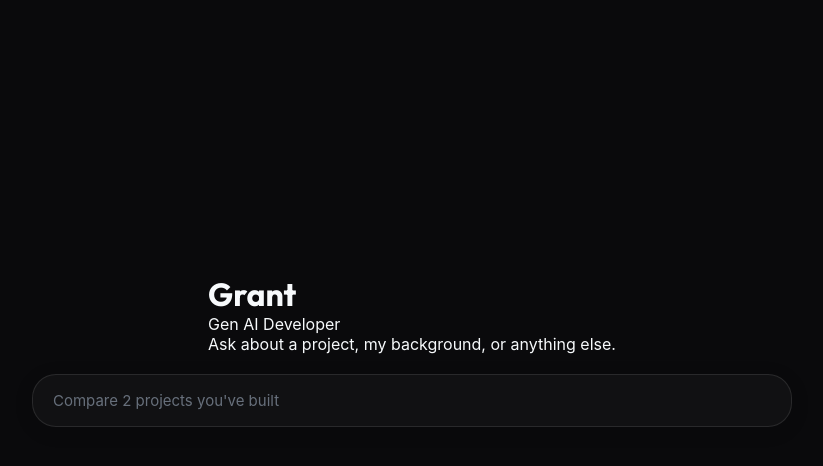
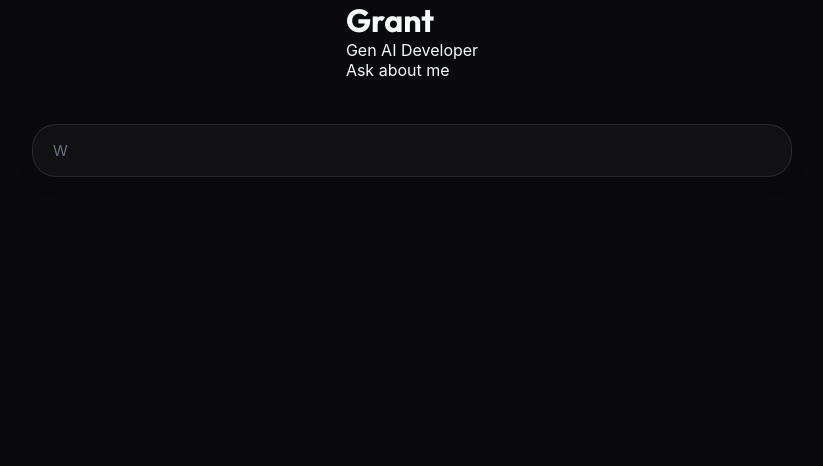
Before and after one commit to GrantCanty/tooling_portfolio, a React app in the folder frontend/: page / in a window 1280 px wide. Shown: the top 466 px of the page, without its empty margins (228-1051 px from the left). Built offline with nearby package versions, Linux system fonts and the light colour scheme; the HTML template or start-up script is replaced by a standard one; a web font is replaced by a local one.

Commit message:
small frontend changes. hero content now fades out smoother. no strange transition with messages jumping to the top of the page

```diff
--- a/frontend/src/App.css
+++ b/frontend/src/App.css
@@ -7,7 +7,7 @@
   position: relative;
 }
 
-.app-container.landing.layout-landing {
+.app-container.landing.layout-landing:not(.chat-active) {
   padding-bottom: 80px;
 }
 
@@ -15,12 +15,11 @@
   height: 100%;
   position: relative;
   overflow-y: auto;
-  transition: all 0.5s ease;
 }
 
 /* Base Chat Wrapper */
 .chat-container-wrapper {
-  transition: all 0.6s cubic-bezier(0.19, 1, 0.22, 1);
+  transition: width 0.4s ease, background 0.4s ease, border 0.4s ease;
   z-index: 100;
   display: flex;
   flex-direction: column;
@@ -28,55 +27,38 @@
   /* Allow shrinking */
 }
 
-/* 1. Landing Layout: Pre-Chat */
-.layout-landing:not(.chat-active) {
+.layout-landing {
+  position: relative;
+  display: flex;
   flex-direction: column;
   align-items: center;
-  justify-content: center;
+  gap: 24px;
 }
 
-.layout-landing:not(.chat-active) .main-content {
+.layout-landing .main-content {
+  position: relative;
+  z-index: 20;
+  width: 100%;
+  flex: none;
   order: 1;
-  flex: none;
-  width: 100%;
   height: auto;
 }
 
-.layout-landing:not(.chat-active) .chat-container-wrapper {
+.layout-landing .chat-container-wrapper {
+  position: relative;
+  z-index: 10;
+  width: 100%;
+  max-width: 900px;
+  flex: none;
   order: 2;
-  width: 100%;
-  max-width: 800px;
-  height: auto;
-  background: transparent;
-  border: none;
-  box-shadow: none;
-}
-
-/* 2. Landing Layout: Active Chat (Full Screen) */
-.layout-landing.chat-active {
+  display: flex;
   flex-direction: column;
   align-items: center;
 }
 
-.layout-landing.chat-active .main-content {
-  order: 1;
-  flex: none;
-  width: 100%;
-  height: auto;
-  /* Allow it to shrink as content fades */
-}
-
 .layout-landing.chat-active .chat-container-wrapper {
-  order: 2;
   flex: 1;
-  width: 100%;
-  max-width: 900px;
-  background: transparent;
-  border: none;
-  box-shadow: none;
-  padding-bottom: 20px;
-  overflow: hidden;
-  /* Ensure history stays contained */
+  height: 100%;
 }
 
 
--- a/frontend/src/App.jsx
+++ b/frontend/src/App.jsx
@@ -5,9 +5,7 @@ import './App.css';
 
 function App() {
   const [viewState, setViewState] = useState({ view: 'landing', id: null });
-  const [messages, setMessages] = useState([
-    { role: 'assistant', content: "Hi! I'm Grant's Portfolio Agent. How can I help you explore my work today?" }
-  ]);
+  const [messages, setMessages] = useState([]);
   const [hasStartedChat, setHasStartedChat] = useState(false);
 
   const handleToolCall = (toolCall) => {
--- a/frontend/src/components/ChatInterface.jsx
+++ b/frontend/src/components/ChatInterface.jsx
@@ -58,11 +58,11 @@ const ChatInterface = ({ messages, setMessages, onToolCall, onMessageSent, hasSt
     };
 
     // Calculate delay: use 3000ms if we just finished typing, otherwise use standard typing speed
-    const typingSpeed = 20;
-    const pauseDuration = 3000;
+    const typingSpeed = 23;
+    const pauseDuration = 1200;
     const delay = (!isDeleting && placeholderText.length === currentFullText.length)
-                  ? pauseDuration
-                  : typingSpeed;
+      ? pauseDuration
+      : typingSpeed;
 
     const timeout = setTimeout(handleTyping, delay);
     return () => clearTimeout(timeout);
@@ -111,10 +111,9 @@ const ChatInterface = ({ messages, setMessages, onToolCall, onMessageSent, hasSt
   };
 
   return (
-    <div className={`chat-interface ${hasStartedChat ? 'full-height' : 'auto-height'}`}>
+    <div className="chat-interface">
       {hasStartedChat && (
         <div className="messages-container">
-
           <AnimatePresence initial={false}>
             {messages.map((msg, i) => (
               <motion.div
@@ -180,21 +179,16 @@ const ChatInterface = ({ messages, setMessages, onToolCall, onMessageSent, hasSt
           display: flex;
           flex-direction: column;
           background: transparent;
+          height: 100%;
+          width: 100%;
+          max-width: 900px;
+          margin: 0 auto;
         }
-
-        .chat-interface.full-height {
-          height: 100%;
-        }
-
-        .chat-interface.auto-height {
-          height: auto;
-        }
-
 
         .messages-container {
           flex: 1;
           overflow-y: auto;
-          padding: 40px 20px;
+          padding: 20px;
           display: flex;
           flex-direction: column;
           gap: 24px;
--- a/frontend/src/components/views/LandingView.jsx
+++ b/frontend/src/components/views/LandingView.jsx
@@ -4,13 +4,13 @@ import { motion, AnimatePresence } from 'framer-motion';
 const LandingView = ({ hasStartedChat }) => {
   return (
     <div className="landing-view">
-      <AnimatePresence>
+      <AnimatePresence mode="popLayout">
         {!hasStartedChat && (
           <motion.div
             initial={{ opacity: 0, height: 'auto' }}
             animate={{ opacity: 1, height: 'auto' }}
-            exit={{ opacity: 0, height: 0, overflow: 'hidden' }}
-            transition={{ duration: 0.6, ease: "easeInOut" }}
+            exit={{ opacity: 0, scale: 0.95 }}
+            transition={{ duration: 0.3, ease: "easeOut" }}
             className="hero-content"
 
           >
@@ -35,7 +35,7 @@ const LandingView = ({ hasStartedChat }) => {
               transition={{ delay: 0.5 }}
               className="intro-text"
             >
-              Ask about a project, my background, or anything else.
+              Ask about me
             </motion.p>
           </motion.div>
         )}
@@ -43,10 +43,9 @@ const LandingView = ({ hasStartedChat }) => {
 
       <style jsx>{`
         .landing-view {
-          height: 100%;
           width: 100%;
           display: flex;
-          align-items: center;
+          align-items: flex-start;
           justify-content: center;
           background: transparent;
         }
@@ -54,8 +53,9 @@ const LandingView = ({ hasStartedChat }) => {
         .hero-content {
           text-align: center;
           width: 100%;
-          max-width: 800px;
+          max-width: 900px;
           margin: 0 auto;
+          padding-top: 15vh;
         }
 
 
```
